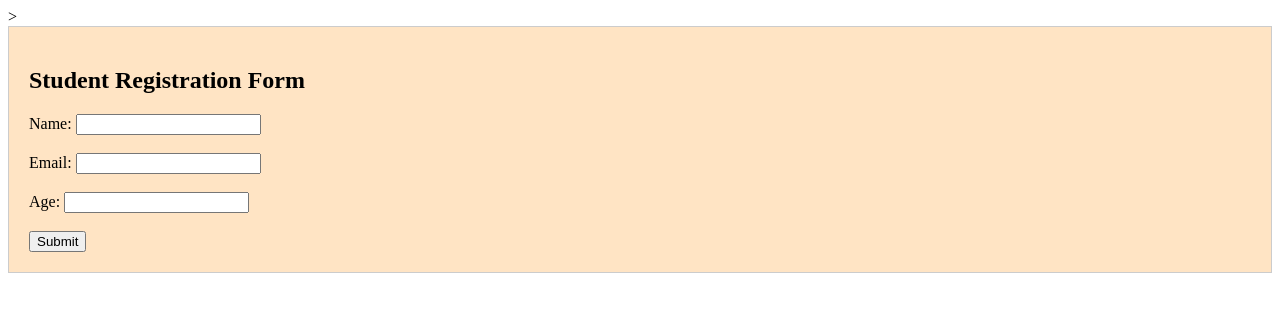
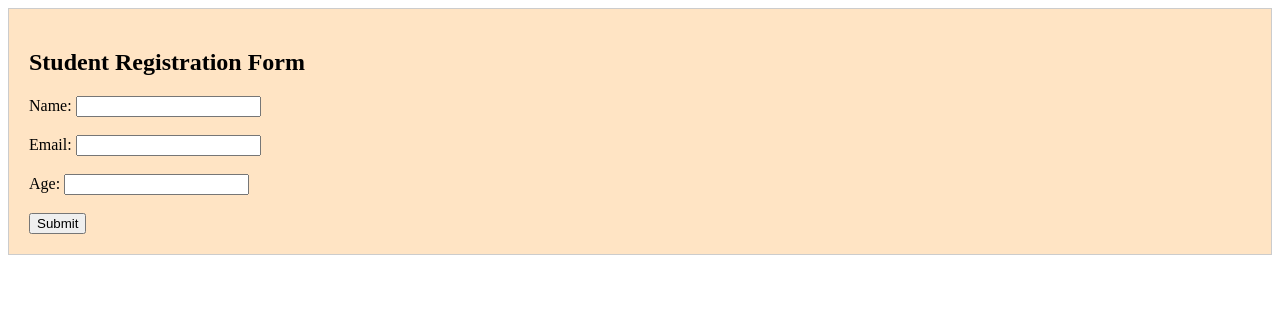
Before and after one commit to Sudam496panda/loginpage, a website: page index.html in a window 1280 px wide. Drawn offline with Linux system fonts and the light colour scheme.

```diff
--- a/index.html
+++ b/index.html
@@ -2,12 +2,10 @@
 <html>
 <head>
     <title>Student Form</title>
-    <a href="index.css" rel="stylesheet"></a>>
+    <link href="index.css" rel="stylesheet">
 </head>
 <body>
-<div style="background-color: bisque;
-padding: 20px;
-border: 1px solid #ccc;">
+    <div style="background-color: bisque; padding: 20px; border: 1px solid #ccc;">
         <h2>Student Registration Form</h2>
 
         <form action="/register" method="POST">
```
Lines whose indentation alone changed are shown as unchanged.
